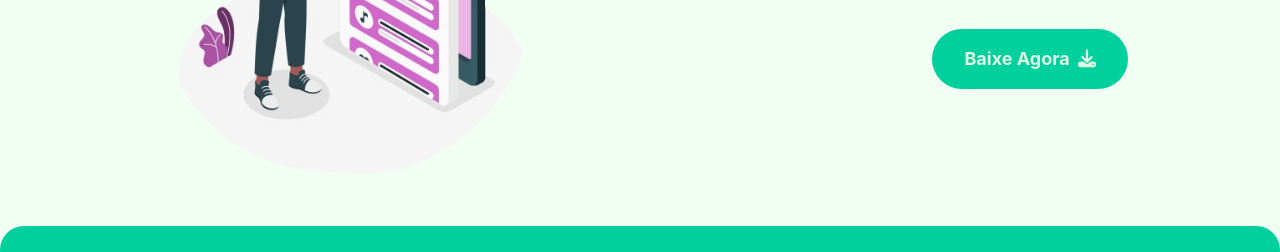
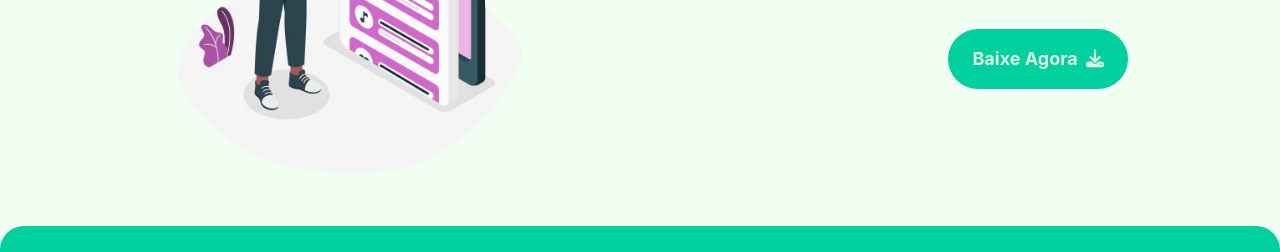
Before and after one commit to Couks/whats-your-finances-web-page, a plain HTML site: page index.html in a window 1280 px wide. Shown: the part 332-584 px from the top of the page. Drawn offline with nearby package versions, Linux system fonts and the light colour scheme.

Commit message:
resize button

```diff
--- a/index.html
+++ b/index.html
@@ -160,7 +160,7 @@
             </p>
             <a href="#download" title="fazer download"
               ><button
-                class="w-auto mt-8 bg-primary-500 text-lg font-bold text-primary-200 hover:text-primary-200 py-4 px-8 rounded-full hover:bg-primary-700 transition animation-pulse"
+                class="w-auto mt-8 bg-primary-500 text-lg font-bold text-primary-200 hover:text-primary-200 py-4 px-6 rounded-full hover:bg-primary-700 transition animation-pulse"
               >
                 Baixe Agora
                 <i class="fa-solid fa-download ml-1"></i></button
```
